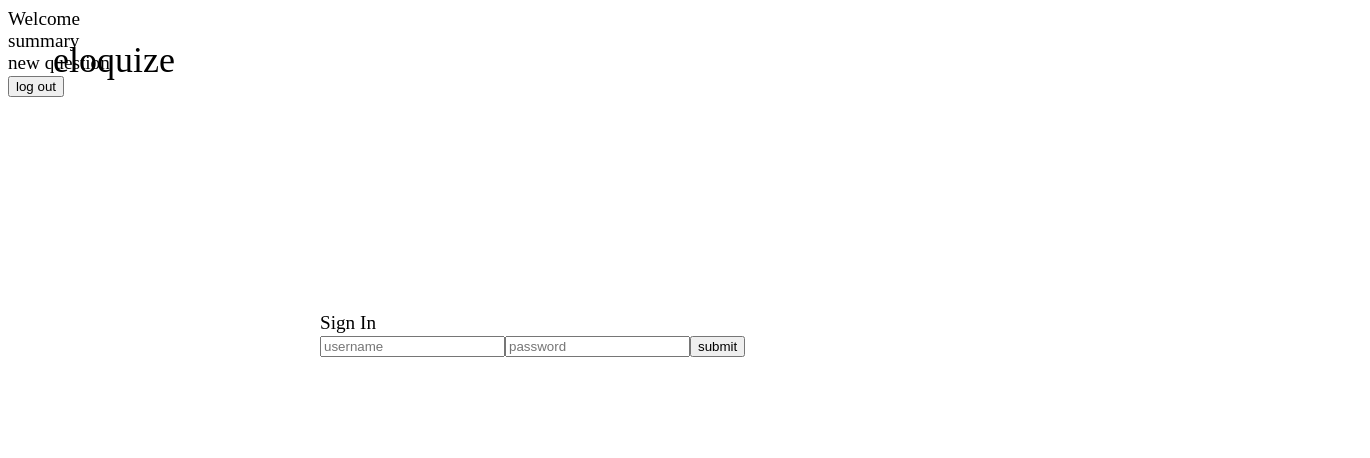
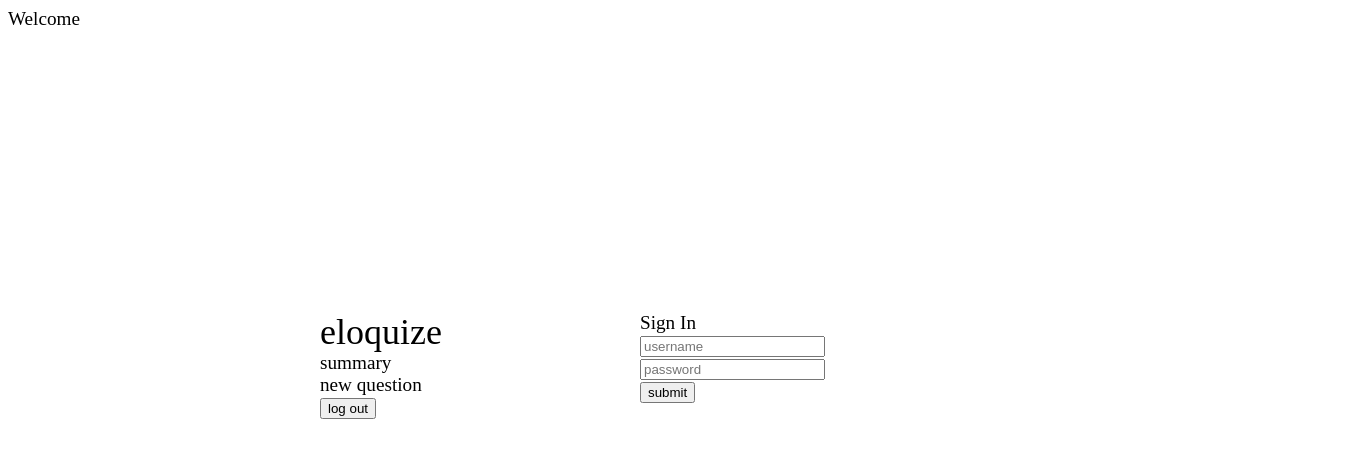
Before and after one commit to eloquize/app, a React app: page / in a window 1280 px wide. Shown: the top 458 px of the page, 1370 px wide, since content can reach past the window. Built offline with nearby package versions, Linux system fonts and the light colour scheme; no server answers; the HTML template or start-up script is replaced by a standard one.

Commit message:
added styling on Login.jsx still need background

```diff
--- a/client/src/components/App.jsx
+++ b/client/src/components/App.jsx
@@ -21,8 +21,8 @@ function App() {
   return (
     <div>
       <span>Welcome</span>
-      <div className="navigation">
-        <div className="logo">eloquize</div>
+      <div className="navigation" className="center-left">
+        <div className="logo-left">eloquize</div>
         <div className="summary">summary</div>
         <div className="newQ">new question</div>
         <button className="logout" type="button">log out</button>
--- a/client/src/components/Login.jsx
+++ b/client/src/components/Login.jsx
@@ -21,9 +21,9 @@ export default function Login() {
   };
 
   return (
-    <div className="center">
+    <div className="center-right">
       <form onSubmit={handleSubmit}>
-        <div>Sign In</div>
+        <div className="title">Sign In</div>
         <input
           value={username}
           placeholder="username"
@@ -33,6 +33,7 @@ export default function Login() {
             setUsername(e.target.value);
           }}
         />
+        <br />
         <input
           value={password}
           placeholder="password"
@@ -42,6 +43,7 @@ export default function Login() {
             setPassword(e.target.value);
           }}
         />
+        <br />
         <input type="submit" value="submit" />
       </form>
     </div>
--- a/client/src/styles.css
+++ b/client/src/styles.css
@@ -16,6 +16,22 @@ body {
   top: 39%;
 }
 
+.center-left {
+  position: absolute;
+  width: 730px;
+  height: 205px;
+  left: 25%;
+  top: 39%;
+}
+
+.center-right {
+  position: absolute;
+  width: 730px;
+  height: 205px;
+  left: 50%;
+  top: 39%;
+}
+
 .logo {
   position: relative;
   left: 0px;
@@ -24,6 +40,14 @@ body {
   width: 310px;
   height: 205px
 
+}
+
+.logo-left {
+  font-family: Comfortaa;
+  font-style: normal;
+  font-weight: normal;
+  font-size: 36px;
+  line-height: 40px;
 }
 
 .title {
```
